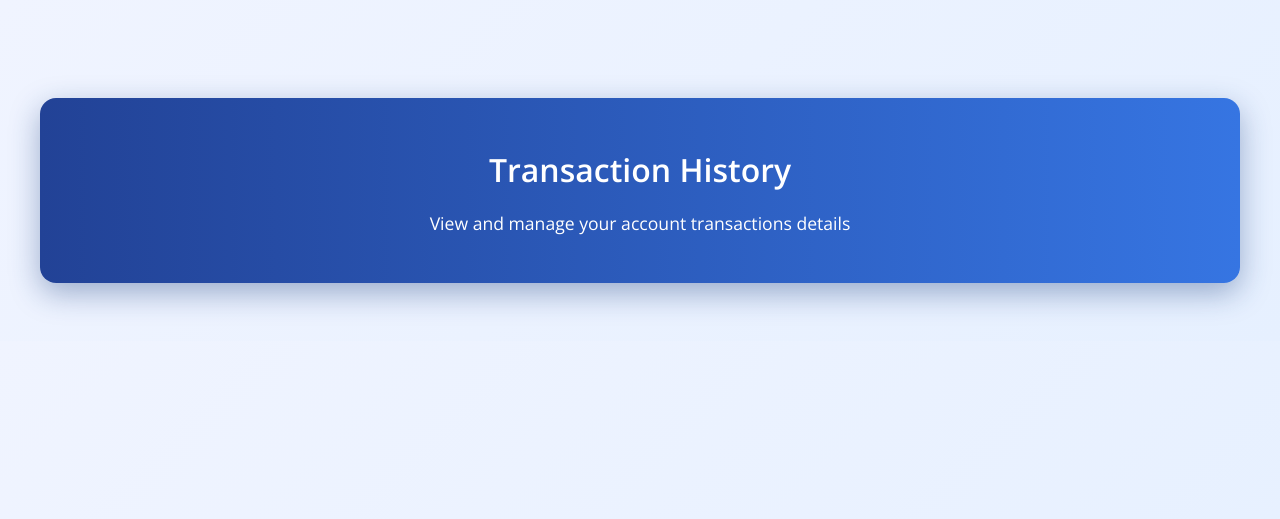
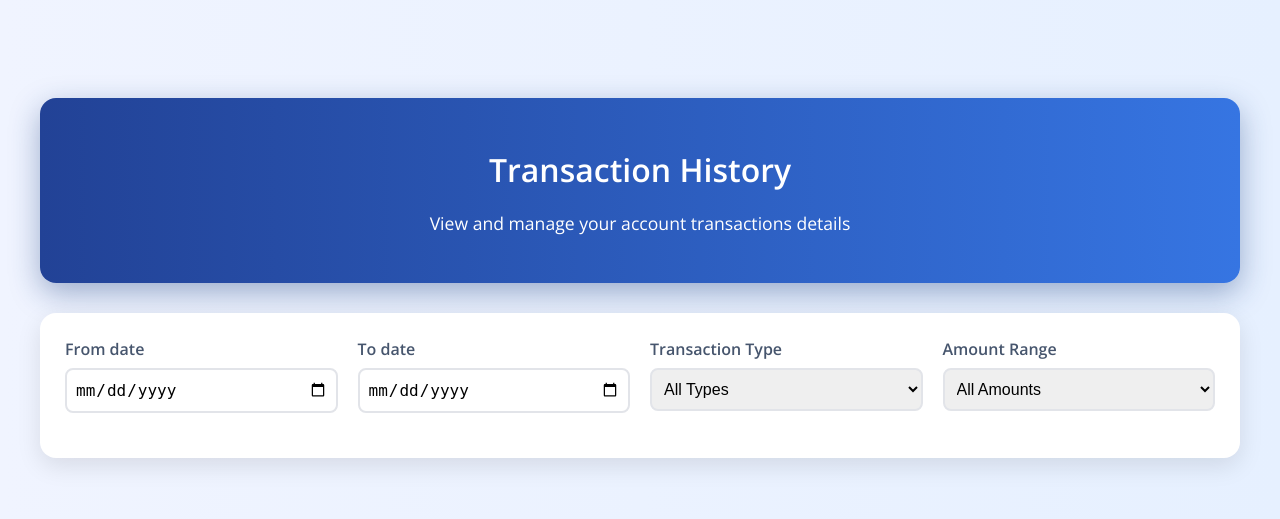
Before and after one commit to MD-YUSUF-1/NextGen-Bank-Web-Tech-Project, a PHP site: page /Transaction-History.html in a window 1280 px wide. Shown: the top 519 px of the page. Run offline with PHP 8.4, Linux system fonts and the light colour scheme.

Commit message:
Filter fields added

```diff
--- a/Transaction-History.html
+++ b/Transaction-History.html
@@ -15,9 +15,9 @@
     <header>
 
     </header>
-    <main>
+    <main class="container">
         <section>
-            <div class="container">
+            <div>
                 <div class="banner">
                     <h1> Transaction History</h1>
                     <p>View and manage your account transactions details</p>
@@ -25,8 +25,36 @@
             </div>
         </section>
         <section>
-
-
+            <div class="filter-section">
+                <form id="filter-form">
+                    <div class="filters-container">
+                        <div class="filter-fields">
+                            <label for="from-date">From date</label>
+                            <input type="date" id="from-date" class="filter-input">
+                        </div>
+                        <div class="filter-fields">
+                            <label for="to-date">To date</label>
+                            <input type="date" id="to-date" class="filter-input">
+                        </div>
+                        <div class="filter-fields">
+                            <label for="transaction-type">Transaction Type</label>
+                            <select id="transaction-type" class="filter-input">
+                                <option value="">All Types</option>
+                                <option value="debit">Debit</option>
+                                <option value="credit">Credit</option>
+                                <option value="transfer">Transfer</option>
+                            </select>
+                        </div>
+                        <div class="filter-fields">
+                            <label for="amount-range">Amount Range</label>
+                            <select id="amount-range" class="filter-input">
+                                <option value="">All Amounts</option>
+                                <option value="0-100">$0 - $100</option>
+                                <option value="100-500">$100 - $500</option>
+                                <option value="500-1000">$500 - $1,000</option>
+                                <option value="1000+">$1,000+</option>
+                        </div>
+                    </div>
         </section>
 
 
--- a/styles/transaction-styles.css
+++ b/styles/transaction-styles.css
@@ -1,12 +1,11 @@
 @import url('https://fonts.googleapis.com/css2?family=Open+Sans:ital,wght@0,300..800;1,300..800&display=swap');
-
 
     body {
         font-family: "Open Sans", 'Segoe UI', sans-serif;
         font-optical-sizing: auto;
         font-weight: 400;
         font-style: normal;
-        background: linear-gradient(135deg, #f0f4ff 0%, #e6f0ff 100%);
+        background: linear-gradient(to right, #f0f4ff 0%, #e6f0ff 100%);
         padding-top: 70px;
     }
 
@@ -15,6 +14,7 @@
         padding: 20px;
         margin: 0 auto;
     }
+
 
 
     .banner {
@@ -38,3 +38,43 @@
         font-size: 1.1rem;
 
     }
+
+    .filter-section {
+        background: white;
+        padding: 25px;
+        border-radius: 16px;
+        box-shadow: 0 8px 25px rgba(0, 0, 0, 0.1);
+        margin-bottom: 25px;
+    }
+
+    .filters-container {
+        display: grid;
+        grid-template-columns: 1fr 1fr 1fr 1fr;
+        gap: 20px;
+        margin-bottom: 20px;
+    }
+
+    .filter-fields {
+        display: flex;
+        flex-direction: column;
+        gap: 8px;
+    }
+
+    .filter-fields label {
+        font-weight: 600;
+        color: #46556d;
+        font-size: 1rem;
+    }
+
+    .filter-input {
+        padding: 10px 8px;
+        font-size: 1rem;
+        border-radius: 8px;
+        border: 2px solid #e2e4e9;
+    }
+
+    .filter-input:focus {
+        outline: none;
+        border-color: #6383d3;
+        box-shadow: 0 0 1px 3px #3c80ee1a;
+    }
```
